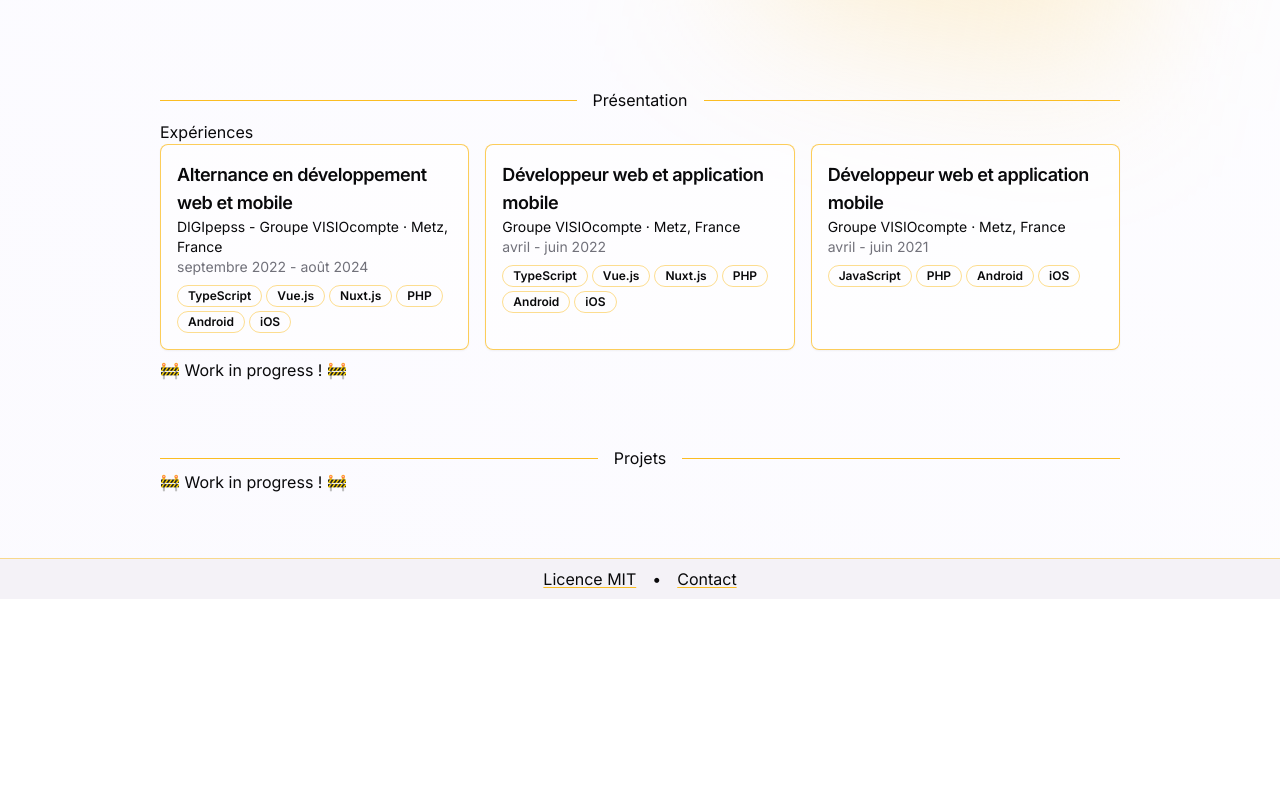
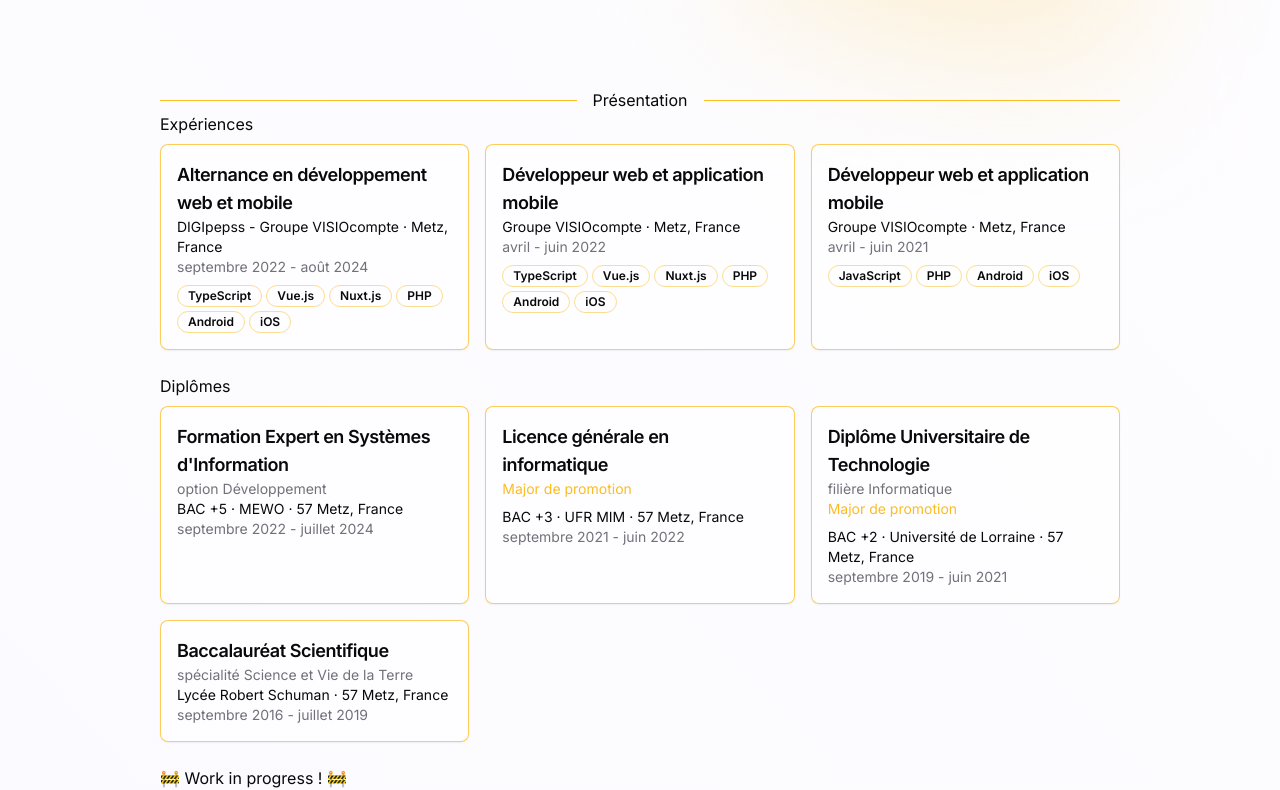
Before and after one commit to AvaN0x/clementricatte.fr, a Next.js app: page / in a window 1280 px wide. Shown: the part 472-1262 px from the top of the page. Before the commit the page ends 1071 px from the top, so only its background shows below. Built offline with nearby package versions, Linux system fonts and the light colour scheme.

Commit message:
feat: ✨ educations

```diff
--- a/src/app/(main)/page.tsx
+++ b/src/app/(main)/page.tsx
@@ -24,6 +24,8 @@ import {
 import { PageBackground } from "@/components/layout/PageBackground";
 import { EXPERIENCES } from "@/lib/constants/experiences";
 import { ExperienceCard } from "@/components/experiences";
+import { EDUCATIONS } from "@/lib/constants/educations";
+import { EducationCard } from "@/components/educations";
 
 export default function Home() {
   return (
@@ -145,14 +147,15 @@ const PresentationSection = () => {
   return (
     <section
       id={SECTION_PRESENTATION_ID}
-      className="max-w-screen-lg mx-auto px-4 md:px-8 py-8 scroll-mt-12 space-y-2"
+      className="max-w-screen-lg mx-auto px-4 md:px-8 py-8 scroll-mt-12"
     >
       <SeparatorText>
         <h2>Présentation</h2>
       </SeparatorText>
-      <div>
+      <div className="space-y-6">
+        <div className="space-y-2">
           <h3>Expériences</h3>
-        <div className="grid grid-cols-3 gap-4">
+          <div className="grid grid-cols-1 sm:grid-cols-2 lg:grid-cols-3 gap-4">
             {Object.entries(EXPERIENCES.filter((e) => !e.nonRelevant)).map(
               ([key, experience]) => (
                 <ExperienceCard experience={experience} key={key} />
@@ -160,8 +163,18 @@ const PresentationSection = () => {
             )}
           </div>
         </div>
-
+        <div className="space-y-2">
+          <h3>Diplômes</h3>
+          <div className="grid grid-cols-1 sm:grid-cols-2 lg:grid-cols-3 gap-4">
+            {Object.entries(EDUCATIONS.filter((e) => !e.nonRelevant)).map(
+              ([key, education]) => (
+                <EducationCard education={education} key={key} />
+              )
+            )}
+          </div>
+        </div>
         <p>🚧 Work in progress ! 🚧</p>
+      </div>
     </section>
   );
 };
--- /dev/null
+++ b/src/components/educations/index.tsx
@@ -0,0 +1,49 @@
+import * as React from "react";
+import { Education } from "@/components/educations/type";
+import { cn } from "@/lib/utils";
+import { Card, CardDescription, CardTitle } from "@/components/ui/card";
+import { formatRange } from "@/lib/dates";
+import { TechBadge } from "@/components/techs";
+
+export function EducationCard({
+  education,
+  className,
+}: {
+  education: Education;
+  className?: string;
+}) {
+  return (
+    <Card
+      className={cn("bg-card/50 p-4 space-y-2 border-primary/75", className)}
+    >
+      <div>
+        <CardTitle className="text-lg">{education.title}</CardTitle>
+        {education.speciality && (
+          <CardDescription>{education.speciality}</CardDescription>
+        )}
+        {education.highlight && (
+          <CardDescription className="text-primary mb-2">
+            {education.highlight}
+          </CardDescription>
+        )}
+        <CardDescription className="text-foreground">
+          {education.diploma && <>{education.diploma} · </>}
+          {education.school}
+          {education.location && <> · {education.location}</>}
+        </CardDescription>
+        <CardDescription>
+          {formatRange(education.range.start, education.range.end, {
+            ignoreDay: true,
+          })}
+        </CardDescription>
+      </div>
+      {education.techs && education.techs.length > 0 && (
+        <div className="flex gap-1 flex-wrap">
+          {Object.entries(education.techs).map(([key, t]) => (
+            <TechBadge key={key} tech={t} />
+          ))}
+        </div>
+      )}
+    </Card>
+  );
+}
--- a/src/lib/utils.ts
+++ b/src/components/educations/type.ts
@@ -1,10 +1,17 @@
-import { type ClassValue, clsx } from "clsx";
-import { twMerge } from "tailwind-merge";
+import { Techs } from "@/components/techs/type";
 
-export function cn(...inputs: ClassValue[]) {
-  return twMerge(clsx(inputs));
-}
-
-export function wait(time: number) {
-  return new Promise((resolve) => setTimeout(resolve, time));
-}
+export type Education = {
+  nonRelevant?: boolean;
+  range: {
+    start: Date;
+    end?: Date;
+  };
+  title: string;
+  speciality?: string;
+  diploma?: string;
+  school: string;
+  location?: string;
+  highlight?: string;
+  techs?: Techs;
+};
+export type Educations = Education[];
--- a/src/components/experiences/index.tsx
+++ b/src/components/experiences/index.tsx
@@ -14,12 +14,9 @@ export function ExperienceCard({
 }) {
   return (
     <Card
-      className={cn(
-        "bg-card/50 p-4 space-y-2 flex flex-col border-primary/75",
-        className
-      )}
+      className={cn("bg-card/50 p-4 space-y-2 border-primary/75", className)}
     >
-      <div className="">
+      <div>
         <CardTitle className="text-lg">{experience.title}</CardTitle>
         <CardDescription className="text-foreground">
           {experience.enterprise}
--- /dev/null
+++ b/src/lib/constants/educations.ts
@@ -0,0 +1,58 @@
+import { Educations } from "@/components/educations/type";
+
+export const EDUCATIONS: Educations = [
+  {
+    range: {
+      start: new Date("2022-09"),
+      end: new Date("2024-07"),
+    },
+    title: "Formation Expert en Systèmes d'Information",
+    speciality: "option Développement",
+    diploma: "BAC +5",
+    school: "MEWO",
+    location: "57 Metz, France",
+  },
+  {
+    range: {
+      start: new Date("2021-09"),
+      end: new Date("2022-06"),
+    },
+    title: "Licence générale en informatique",
+    diploma: "BAC +3",
+    school: "UFR MIM",
+    location: "57 Metz, France",
+    highlight: "Major de promotion",
+  },
+  {
+    range: {
+      start: new Date("2019-09"),
+      end: new Date("2021-06"),
+    },
+    title: "Diplôme Universitaire de Technologie",
+    speciality: "filière Informatique",
+    diploma: "BAC +2",
+    school: "Université de Lorraine",
+    location: "57 Metz, France",
+    highlight: "Major de promotion",
+  },
+  {
+    range: {
+      start: new Date("2016-09"),
+      end: new Date("2019-07"),
+    },
+    title: "Baccalauréat Scientifique",
+    speciality: "spécialité Science et Vie de la Terre",
+    school: "Lycée Robert Schuman",
+    location: "57 Metz, France",
+  },
+  {
+    nonRelevant: true,
+    range: {
+      start: new Date("2012-09"),
+      end: new Date("2016-07"),
+    },
+    title: "Diplôme National du Brevet",
+    school: "Collège Jules Lagneau",
+    location: "57 Metz, France",
+  },
+] as const;
```
Lines whose indentation alone changed are shown as unchanged.
